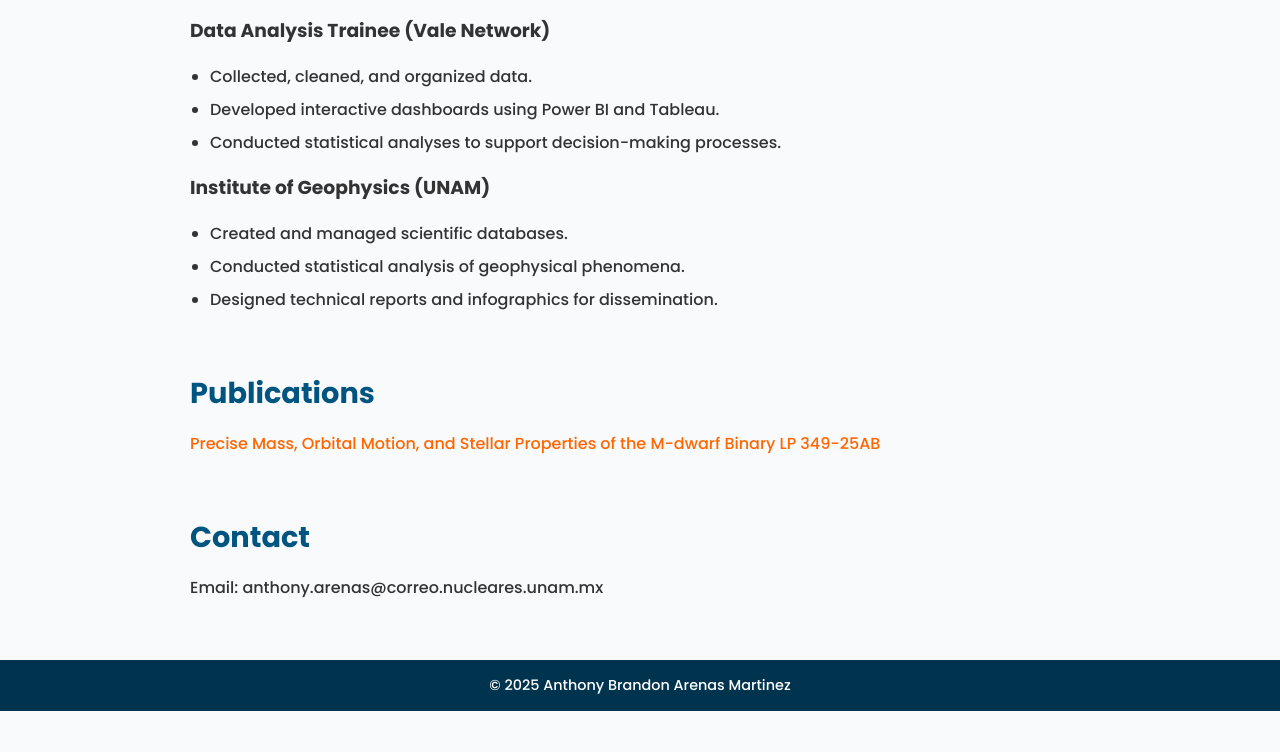
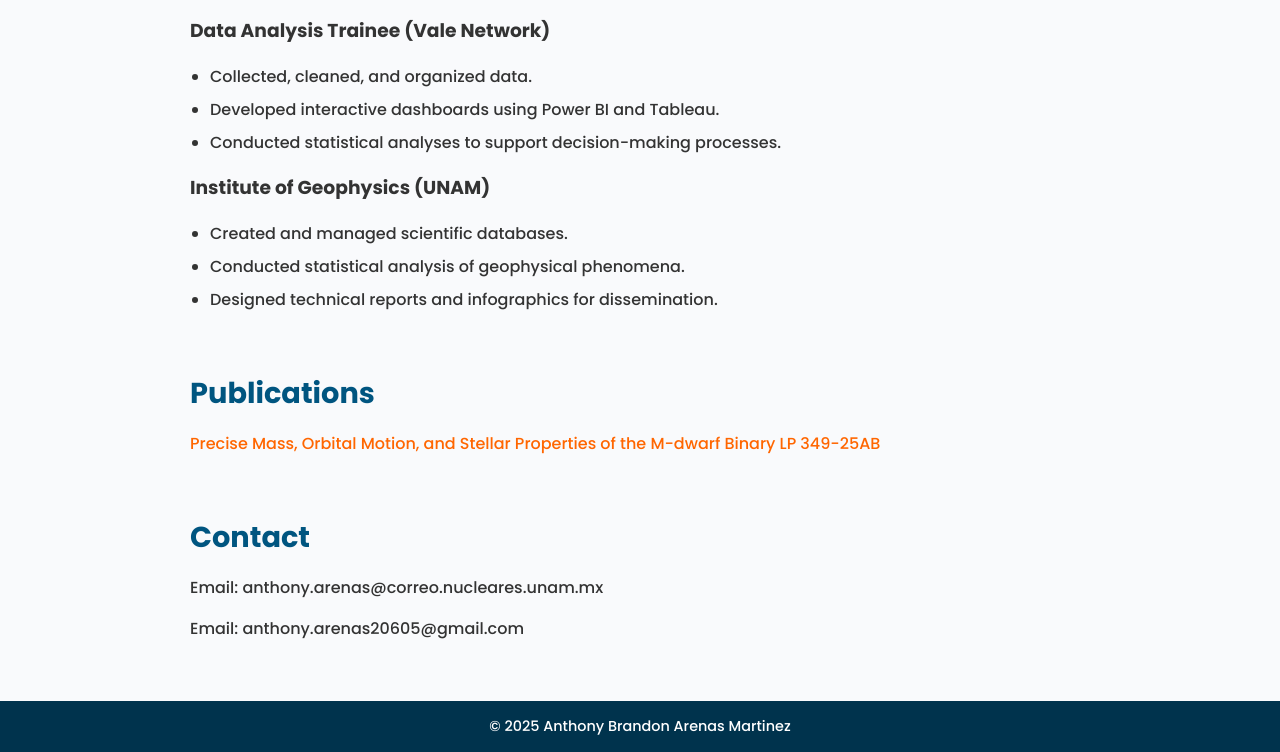
Before and after one commit to AnthonyArenas2060/AnthonyArenas, a plain HTML site: page index.html in a window 1280 px wide. Shown: the part 1268-2020 px from the top of the page. Before the commit the page ends 1979 px from the top, so only its background shows below. Drawn offline with Linux system fonts and the light colour scheme.

Commit message:
Update index.html

```diff
--- a/index.html
+++ b/index.html
@@ -96,6 +96,7 @@
 <section id="contact">
     <h2>Contact</h2>
     <p>Email: anthony.arenas@correo.nucleares.unam.mx</p>
+    <p>Email: anthony.arenas20605@gmail.com</p>
 </section>
 
 <footer>
```
